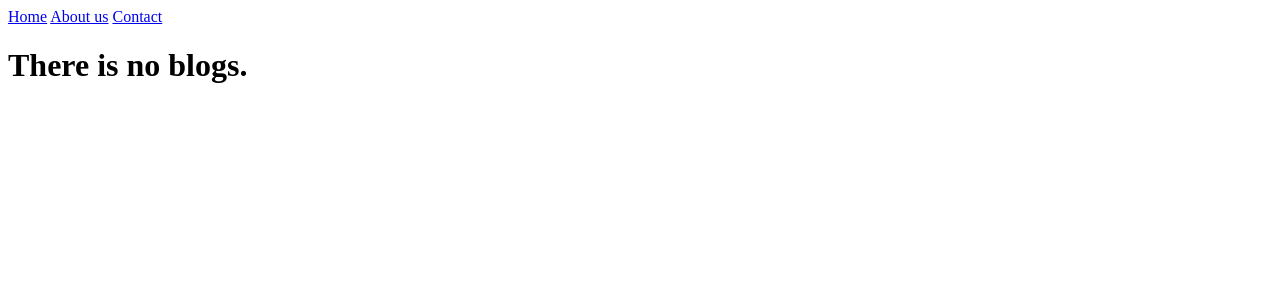
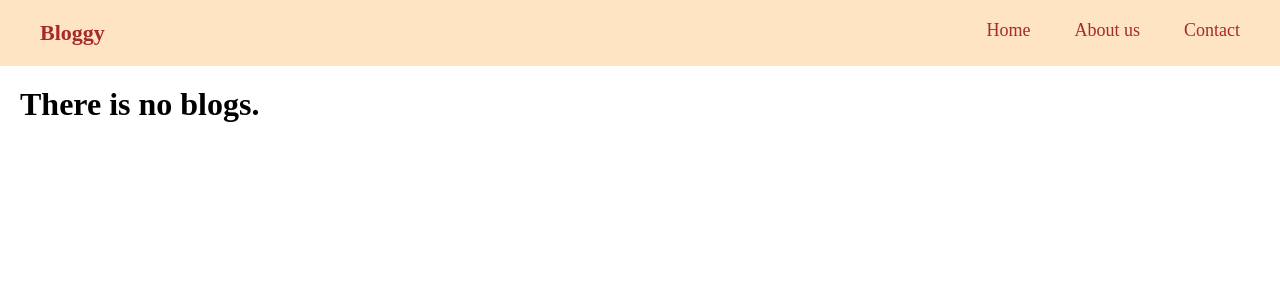
Before and after one commit to Bt-kyaw/MERN-stack-Learning, a Node project: template views/home.ejs in a window 1280 px wide. Shown: the top 300 px of the page. Run offline with Node 20 templates, Linux system fonts and the light colour scheme; the template is opened without the code that fills it, so the values that code supplies are empty.

Commit message:
Episode-20-improve-design-with-css

```diff
--- a/views/404.ejs
+++ b/views/404.ejs
@@ -4,6 +4,9 @@
 <body>
     <%- include('./components/navbar') %>
 
-    <h1> 404 Page</h1>
+    <div class="container">
+        <h3> 404 Page</h3>
+    </div>
+
 </body>
 </html>
--- a/views/about.ejs
+++ b/views/about.ejs
@@ -4,6 +4,10 @@
 <body>
     <%- include('./components/navbar') %>
 
-    <h1>About Page</h1>
+    <div class="container">
+        <h3>About page</h3>
+        <p>Lorem ipsum dolor sit amet consectetur adipisicing elit. Laboriosam nobis magnam ea vero nostrum dignissimos explicabo recusandae, eligendi commodi totam officia quia suscipit odio ex ut, in eius placeat debitis!</p>
+    </div>
+
 </body>
 </html>
--- a/views/components/head.ejs
+++ b/views/components/head.ejs
@@ -2,4 +2,45 @@
     <meta charset="UTF-8">
     <meta name="viewport" content="width=device-width, initial-scale=1.0">
     <title>Blog | <%- title  %></title>
+    <style>
+
+        * {
+            margin: 0;
+            padding: 0;
+        }
+
+        nav {
+            background-color: bisque;
+            padding: 20px;
+            justify-content:space-between;
+            display: flex;
+        }
+
+        a {
+            text-decoration: none;
+        }
+
+        nav a {
+            color:brown;
+            margin: 0 20px;
+            font-size: 18px;
+        }
+
+        nav a:hover{
+            color: blueviolet;
+        }
+
+        nav h1 a {
+            font-size: 22;
+        }
+
+        .container {
+            margin: 20px;
+        }
+
+        .blog-card {
+            margin: 20px 0;
+        }
+
+    </style>
 </head>
--- a/views/components/navbar.ejs
+++ b/views/components/navbar.ejs
@@ -1,5 +1,14 @@
 <nav>
+    <h1>
+        <a href="/">Bloggy</a>
+    </h1>
+
+    <div>
+
     <a href="/">Home</a>
     <a href="/about">About us</a>
     <a href="/contact">Contact</a>
+
+    </div>
+
 </nav>
--- a/views/contact.ejs
+++ b/views/contact.ejs
@@ -4,6 +4,10 @@
 <body>
     <%- include('./components/navbar') %>
 
-    <h1>Contact page</h1>
+    <div class="container">
+        <h3>Contact page</h3>
+        <p>Lorem ipsum dolor sit amet consectetur adipisicing elit. Laboriosam nobis magnam ea vero nostrum dignissimos explicabo recusandae, eligendi commodi totam officia quia suscipit odio ex ut, in eius placeat debitis!</p>
+    </div>
+
 </body>
 </html>
--- a/views/home.ejs
+++ b/views/home.ejs
@@ -4,15 +4,24 @@
 
     <%- include('./components/navbar') %>
 
+    <div class="container">
+
         <% if(blogs.length){ %>
             <% blogs.forEach(blog => { %>
 
+                 <div class="blog-card">
                     <h1><%= blog.title %></h1>
                     <p> <%= blog.intro  %></p>
+                 </div>
+
 
              <% }) %>
         <% } else { %>
                <h1>There is no blogs.</h1>
             <% } %>
+
+    </div>
+
+
 </body>
 </html>
```
Lines whose indentation alone changed are shown as unchanged.
